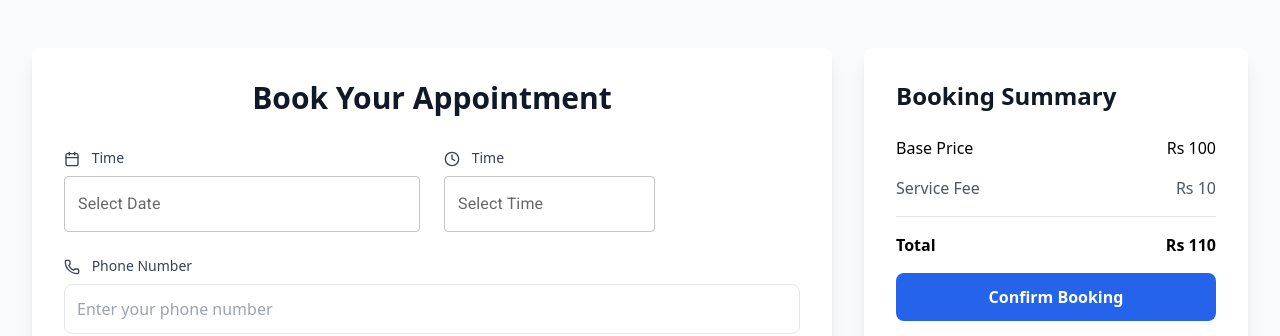
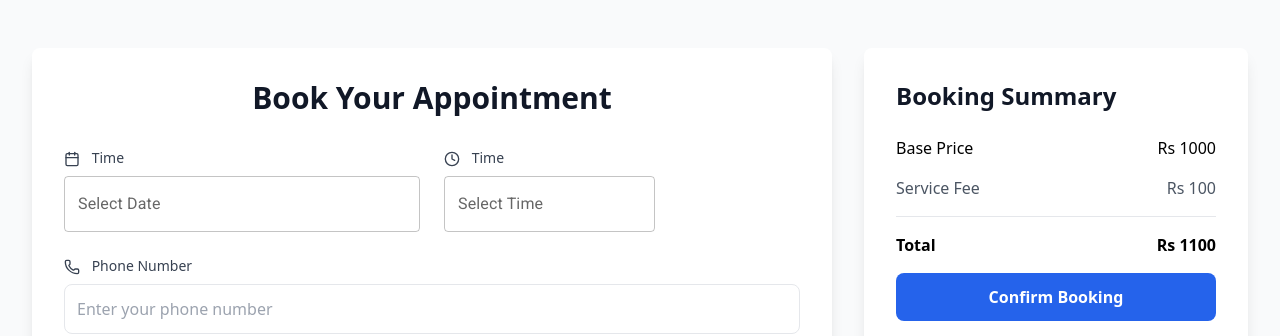
Before and after one commit to alanph7/Networkk-Project-Final, a React (Vite) app: page /user-booking in a window 1280 px wide. Shown: the top 336 px of the page. Built offline with nearby package versions, Linux system fonts and the light colour scheme.

Commit message:
price goes from gig to booking

```diff
--- a/src/pages/ServiceDetails.jsx
+++ b/src/pages/ServiceDetails.jsx
@@ -130,7 +130,16 @@ export default function ServiceDetails() {
               </li>
             </ul>
 
-            <button className="w-full bg-sky-700 text-white py-3 rounded-lg font-bold text-lg hover:bg-sky-600 transition duration-300 mb-4">
+            <button
+              onClick={() => navigate('/user-booking', {
+                state: {
+                  basePrice: service.basePrice,
+                  serviceId: service.serviceId,
+                  serviceTitle: service.title
+                }
+              })}
+              className="w-full bg-sky-700 text-white py-3 rounded-lg font-bold text-lg hover:bg-sky-600 transition duration-300 mb-4"
+            >
               Book Now (Rs {service.basePrice})
             </button>
 
--- a/src/pages/User/Booking.jsx
+++ b/src/pages/User/Booking.jsx
@@ -16,6 +16,7 @@ import {
 import { AdapterDayjs } from "@mui/x-date-pickers/AdapterDayjs";
 import { ThemeProvider, createTheme } from "@mui/material/styles";
 import dayjs from "dayjs";
+import { useLocation } from 'react-router-dom';
 
 // Create theme for MUI components
 const theme = createTheme({
@@ -27,6 +28,9 @@ const theme = createTheme({
 });
 
 const Booking = () => {
+  const location = useLocation();
+  const serviceDetails = location.state || { basePrice: 1000 }; // Default fallback
+
   const [formData, setFormData] = useState({
     date: null,
     time: "",
@@ -39,9 +43,9 @@ const Booking = () => {
   const [loading, setLoading] = useState(false);
   const [errors, setErrors] = useState({});
   const [pricing, setPricing] = useState({
-    basePrice: 1000,
-    serviceFee: 10,
-    total: 1010,
+    basePrice: serviceDetails.basePrice,
+    serviceFee: serviceDetails.basePrice * 0.1,
+    total: serviceDetails.basePrice * 1.1
   });
 
   // Time slots generation
@@ -93,7 +97,9 @@ const Booking = () => {
 
   useEffect(() => {
     const calculatePrice = () => {
-      const base = formData.serviceType === "premium" ? 150 : 100;
+      const base = formData.serviceType === "premium"
+        ? serviceDetails.basePrice * 1.5
+        : serviceDetails.basePrice;
       const fee = base * 0.1;
       setPricing({
         basePrice: base,
@@ -102,7 +108,7 @@ const Booking = () => {
       });
     };
     calculatePrice();
-  }, [formData.serviceType]);
+  }, [formData.serviceType, serviceDetails.basePrice]);
 
   const handleSubmit = async (e) => {
     e.preventDefault();
```
Also changed, not shown: package.json (+4 -4 lines), src/App.jsx (line endings or trailing spaces), 1 other file (tests, documents, lock files or other folders).
